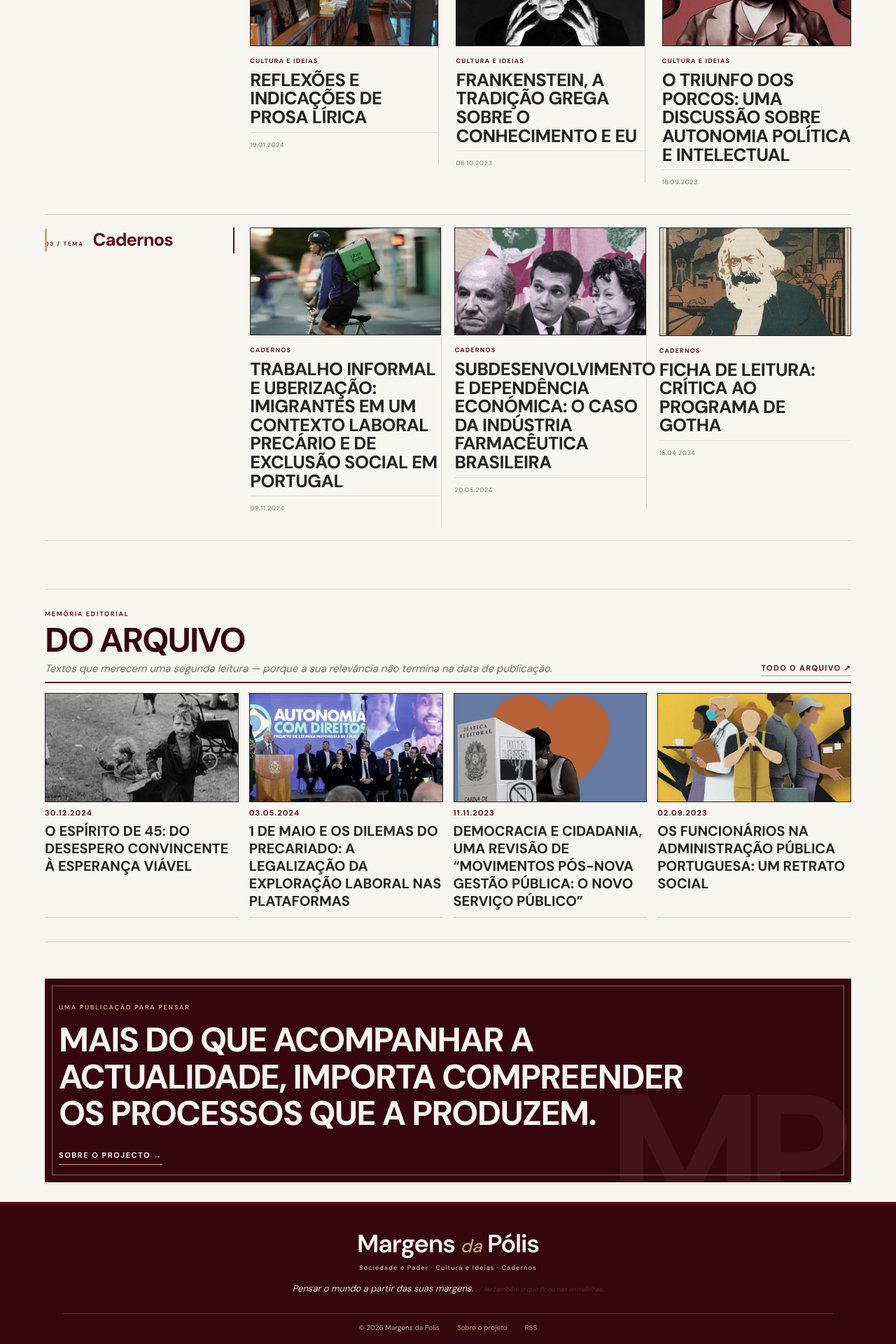
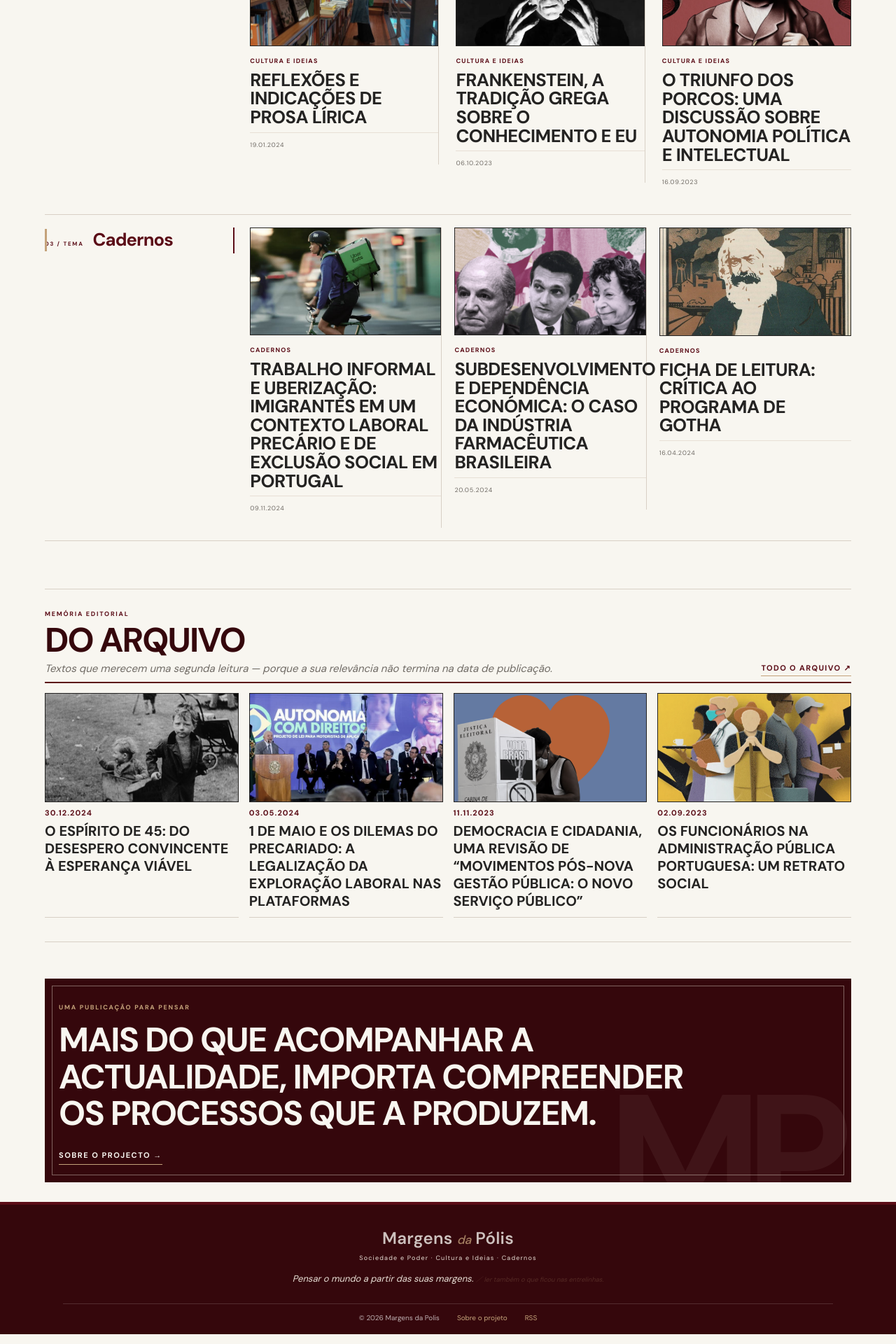
Before and after one commit to gmonteiropolli-design/Margens-da-Polis, a Jekyll site: the page built from index.html, in a window 1280 px wide. Shown: the part 1239-3159 px from the top of the page at 70% size. Built offline with Jekyll 4.4.1, drawn with Linux system fonts in a browser that asks for light colours; some web fonts are replaced; the list of posts is cut into pages by our own code.

Commit message:
Discretizar assinatura repetida no rodapé

```diff
--- a/assets/css/style.css
+++ b/assets/css/style.css
@@ -2897,3 +2897,8 @@ body.archive-site .archive-page{
 /* SOBRE — evita repetir no corpo o título já tratado no manifesto */
 .about-content>p:first-of-type,.about-content>h1,.about-content>p:nth-of-type(2){display:none}
 .about-content>p:nth-of-type(3){font-size:18px;line-height:1.75}
+
+
+/* IDENTIDADE — assinatura discreta no rodapé; o cabeçalho mantém a marca principal */
+.footer-brand{font-size:24px;line-height:1;letter-spacing:.01em;opacity:.78;margin-bottom:10px}
+.footer-brand i{font-size:.72em}
```
